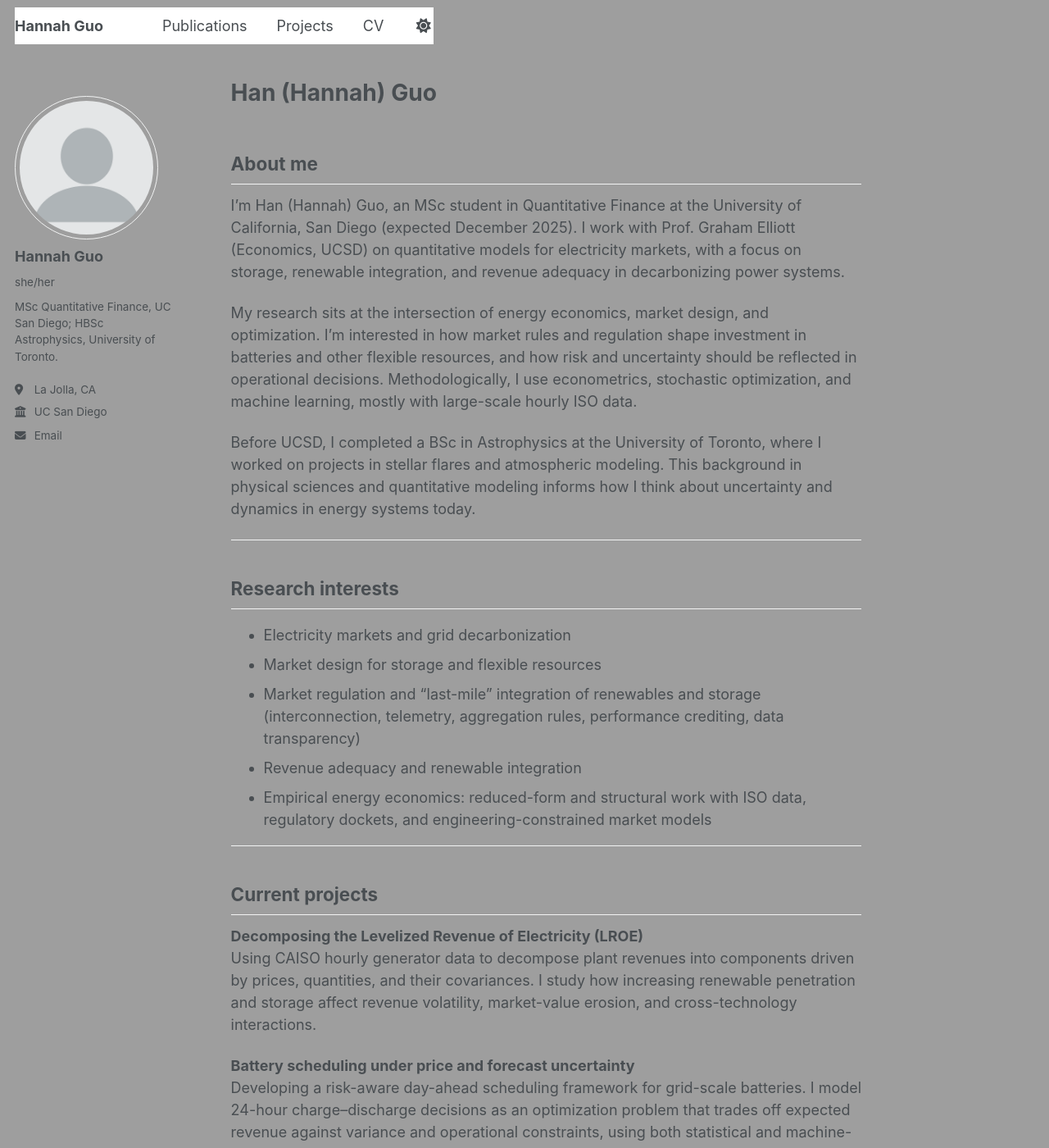
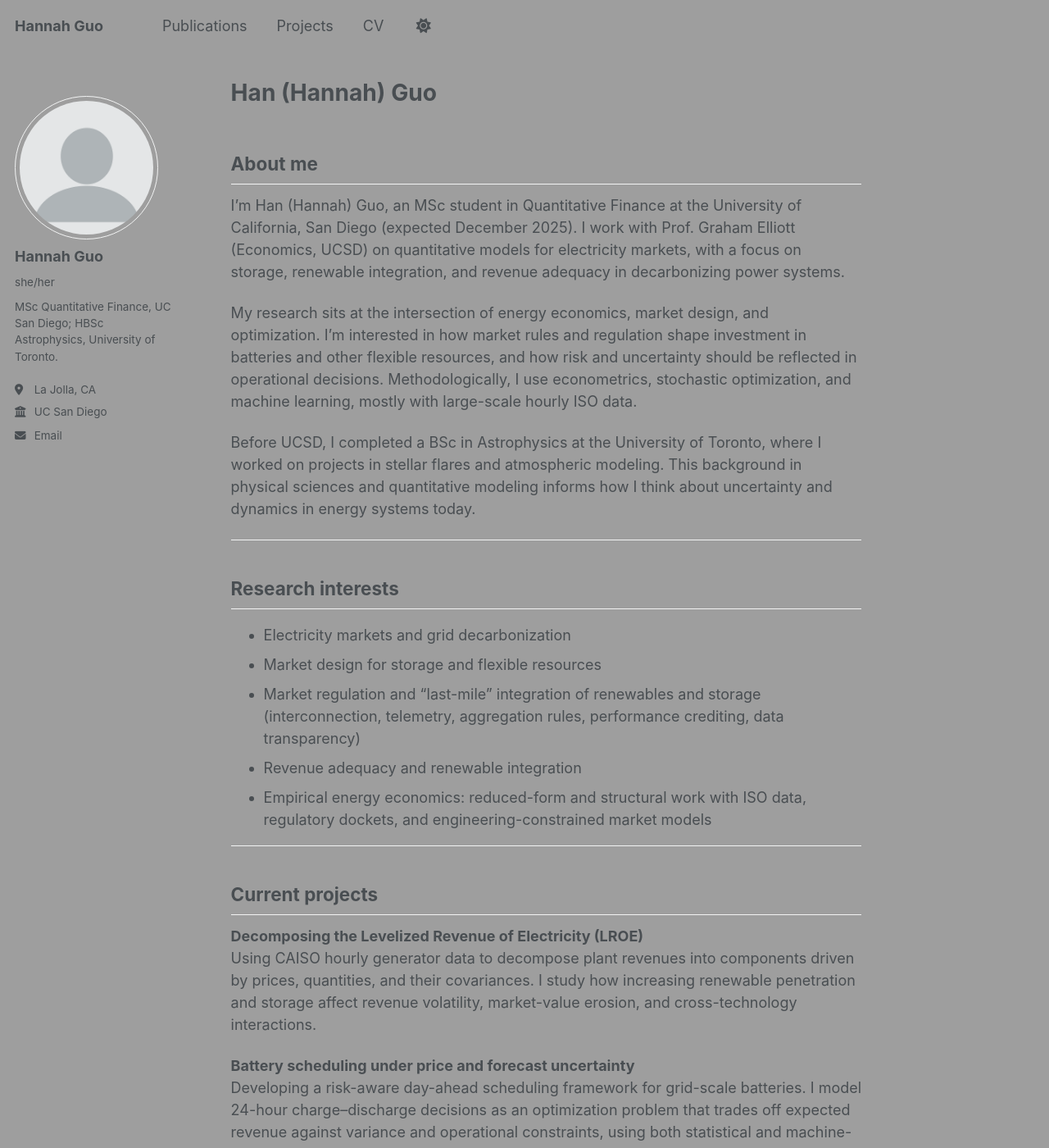
Before and after one commit to itshannahulu/itshannahulu.github.io, a Jekyll site: the page built from _pages/about.md, in a window 1280 px wide and 1400 px high. Shown: the whole window at 82% size. Built offline with Jekyll 4.4.1, drawn with Linux system fonts in a browser that asks for light colours; a script that is not in the unit is left out.

Commit message:
Make navigation bar fully transparent by adding menu-item transparency and removing pseudo-elements
Co-authored-by: itshannahulu <147673154+itshannahulu@users.noreply.github.com>

```diff
--- a/assets/css/main.scss
+++ b/assets/css/main.scss
@@ -67,7 +67,8 @@ body{
 .greedy-nav .site-title,
 .greedy-nav .visible-links > li > a,
 .greedy-nav .hidden-links,
-.greedy-nav .greedy-nav__toggle {
+.greedy-nav .greedy-nav__toggle,
+.masthead__menu-item {
   background: transparent !important;
 }
 
@@ -78,6 +79,5 @@ body{
 .masthead__inner-wrap::after,
 .greedy-nav::before,
 .greedy-nav::after {
-  display: none !important;
-  border: 0 !important;
+  content: none !important;
 }
```
